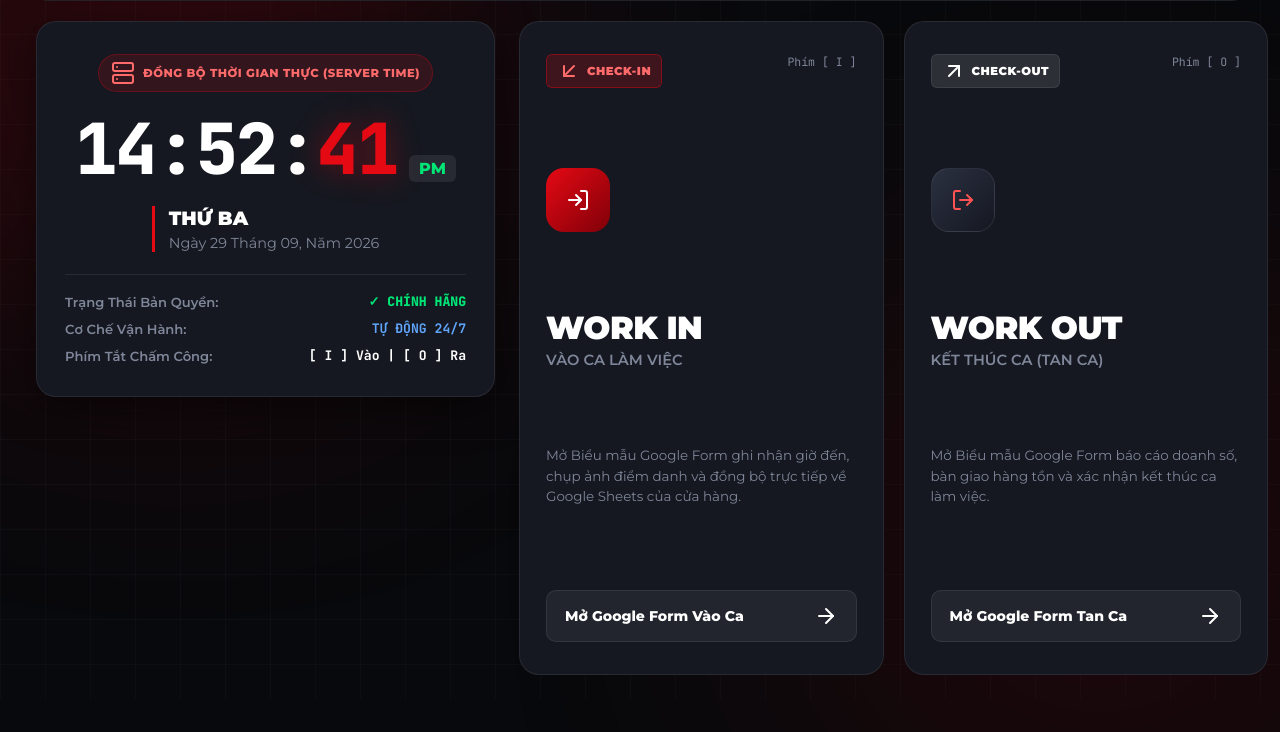
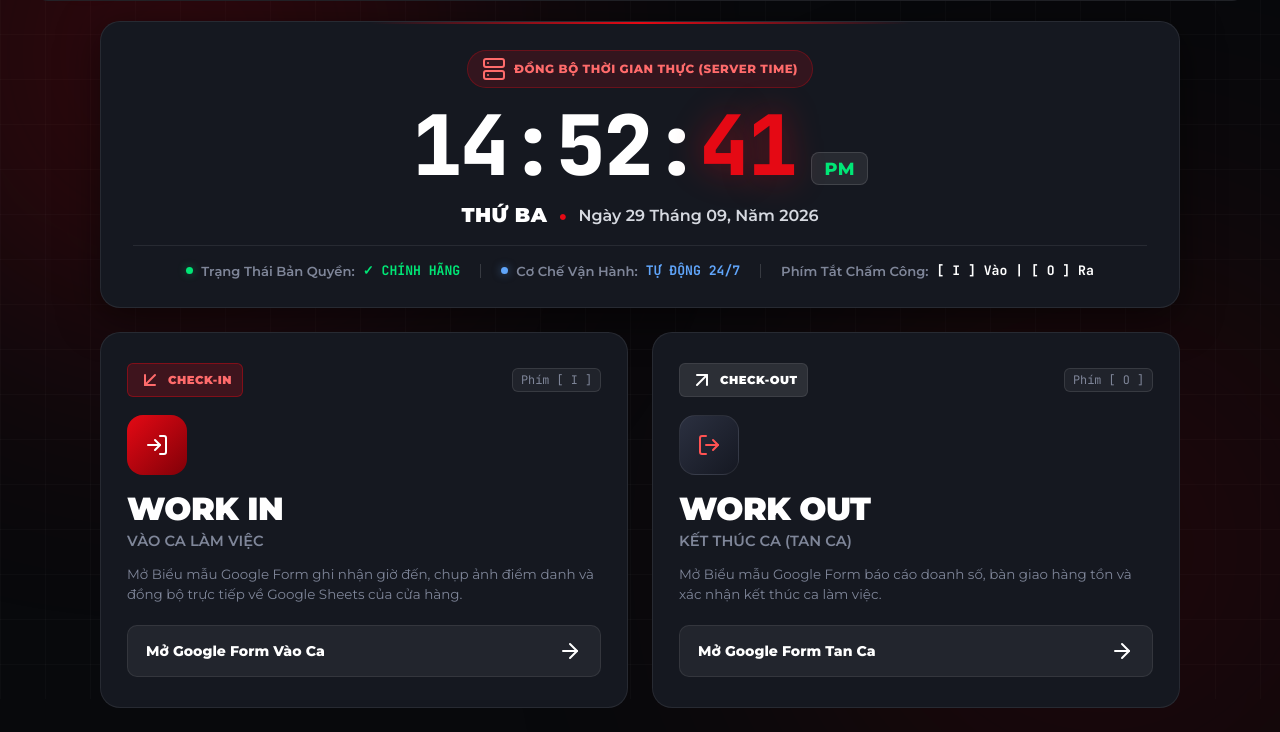
Before and after one commit to nguyenvu52pc-glitch/IELTS_WRITING, a plain HTML site: page index.html in a window 1280 px wide. Shown: the part 101-833 px from the top of the page. Before the commit the page ends 800 px from the top, so only its background shows below. Drawn offline with nearby package versions, Linux system fonts and the light colour scheme; no server answers.

Commit message:
Add files via upload

```diff
--- a/index.html
+++ b/index.html
@@ -319,29 +319,44 @@
       color: #fff;
     }
 
-    /* MAIN CONTAINER */
+    /* MAIN CONTAINER - CENTERED LAYOUT */
     .main-container {
       flex: 1;
-      display: grid;
-      grid-template-columns: 38% 62%;
+      display: flex;
+      flex-direction: column;
+      align-items: center;
+      justify-content: center;
       gap: 24px;
+      max-width: 1080px;
+      width: 100%;
+      margin: 0 auto;
     }
 
-    @media (max-width: 1024px) {
-      .main-container { grid-template-columns: 1fr; }
-    }
-
-    /* LEFT PANEL: ATOMIC CLOCK */
+    /* ATOMIC CLOCK SECTION - CENTERED */
     .clock-card {
+      width: 100%;
       background: var(--bg-card);
       border: 1px solid var(--border-light);
       border-radius: var(--radius-lg);
-      padding: 32px 28px;
+      padding: 28px 32px;
       display: flex;
       flex-direction: column;
       align-items: center;
-      gap: 22px;
+      text-align: center;
+      gap: 14px;
       box-shadow: 0 10px 40px rgba(0,0,0,0.5);
+      position: relative;
+      overflow: hidden;
+    }
+
+    .clock-card::before {
+      content: '';
+      position: absolute;
+      top: 0; left: 50%;
+      transform: translateX(-50%);
+      width: 50%;
+      height: 2px;
+      background: linear-gradient(90deg, transparent, var(--primary-red), transparent);
     }
 
     .card-badge {
@@ -351,9 +366,9 @@
       background: rgba(229, 9, 20, 0.15);
       border: 1px solid rgba(229, 9, 20, 0.3);
       color: #ff6b6b;
-      padding: 6px 12px;
+      padding: 6px 14px;
       border-radius: 20px;
-      font-size: 0.72rem;
+      font-size: 0.74rem;
       font-weight: 800;
       letter-spacing: 0.5px;
       width: fit-content;
@@ -364,71 +379,117 @@
       display: flex;
       align-items: baseline;
       justify-content: center;
-      gap: 12px;
+      gap: 16px;
+      margin: 2px 0;
     }
 
     .time-main {
       font-family: var(--font-mono);
-      font-size: 4.4rem;
+      font-size: clamp(3.6rem, 6.5vw, 5.2rem);
       font-weight: 800;
       letter-spacing: -2px;
       line-height: 1;
     }
 
-    .highlight-red { color: var(--primary-red); text-shadow: 0 0 30px var(--red-glow); }
+    .highlight-red { color: var(--primary-red); text-shadow: 0 0 35px var(--red-glow); }
+
     .period-badge {
       background: rgba(255, 255, 255, 0.08);
-      padding: 4px 10px;
-      border-radius: 6px;
-      font-size: 1rem;
+      border: 1px solid rgba(255, 255, 255, 0.12);
+      padding: 5px 12px;
+      border-radius: 8px;
+      font-size: 1.1rem;
       font-weight: 800;
       color: var(--accent-green);
+      letter-spacing: 0.5px;
     }
 
     .date-container {
-      border-left: 3px solid var(--primary-red);
-      padding-left: 14px;
-      width: fit-content;
-      align-self: center;
+      display: flex;
+      align-items: center;
+      justify-content: center;
+      gap: 12px;
+      flex-wrap: wrap;
     }
 
-    .day-of-week { font-size: 1.2rem; font-weight: 900; color: #fff; }
-    .full-date { font-size: 0.9rem; color: var(--text-dim); margin-top: 4px; }
+    .day-of-week {
+      font-size: 1.25rem;
+      font-weight: 900;
+      color: #fff;
+      letter-spacing: 0.5px;
+    }
 
-    .kiosk-info-box {
+    .date-divider {
+      color: var(--primary-red);
+      font-size: 1.1rem;
+      font-weight: 900;
+    }
+
+    .full-date {
+      font-size: 1rem;
+      color: var(--text-muted);
+      font-weight: 600;
+    }
+
+    .kiosk-info-strip {
       width: 100%;
       border-top: 1px solid var(--border-light);
-      padding-top: 18px;
+      padding-top: 16px;
+      margin-top: 4px;
       display: flex;
-      flex-direction: column;
-      gap: 10px;
+      align-items: center;
+      justify-content: center;
+      gap: 20px;
+      flex-wrap: wrap;
     }
 
-    .info-row {
+    .info-item {
       display: flex;
-      justify-content: space-between;
       align-items: center;
+      gap: 8px;
       font-size: 0.82rem;
     }
+
+    .info-dot {
+      width: 7px;
+      height: 7px;
+      border-radius: 50%;
+    }
+    .info-dot.green { background: var(--accent-green); box-shadow: 0 0 8px var(--green-glow); }
+    .info-dot.blue { background: #60a5fa; box-shadow: 0 0 8px rgba(96, 165, 250, 0.5); }
+
+    .info-sep {
+      width: 1px;
+      height: 14px;
+      background: rgba(255, 255, 255, 0.15);
+    }
+
     .info-label { color: var(--text-dim); font-weight: 600; }
-    .info-val { color: #fff; font-weight: 700; font-family: var(--font-mono); }
+    .info-val { font-weight: 700; font-family: var(--font-mono); }
+    .val-green { color: var(--accent-green); }
+    .val-blue { color: #60a5fa; }
 
-    /* RIGHT PANEL: WORK IN & WORK OUT CARDS */
+    /* ACTION CARDS PANEL - 2 COLS BELOW CLOCK */
     .right-panel {
+      width: 100%;
       display: grid;
       grid-template-columns: 1fr 1fr;
-      gap: 20px;
+      gap: 24px;
     }
 
     @media (max-width: 768px) {
-      .right-panel { grid-template-columns: 1fr; }
+      .right-panel { grid-template-columns: 1fr; gap: 16px; }
+      .info-sep { display: none; }
+      .time-main { font-size: 3.2rem; }
+      .day-of-week { font-size: 1.1rem; }
+      .full-date { font-size: 0.9rem; }
     }
 
     .action-card {
       background: var(--bg-card);
       border: 1px solid var(--border-light);
       border-radius: var(--radius-lg);
-      padding: 32px 26px;
+      padding: 30px 26px;
       cursor: pointer;
       position: relative;
       overflow: hidden;
@@ -436,6 +497,7 @@
       display: flex;
       flex-direction: column;
       justify-content: space-between;
+      min-height: 270px;
     }
 
     .action-card:hover {
@@ -460,14 +522,24 @@
     .in-badge { background: rgba(229, 9, 20, 0.2); color: #ff6b6b; border: 1px solid rgba(229, 9, 20, 0.4); }
     .out-badge { background: rgba(255, 255, 255, 0.1); color: #fff; border: 1px solid var(--border-light); }
 
+    .shortcut-pill {
+      font-size: 0.74rem;
+      color: var(--text-dim);
+      font-family: var(--font-mono);
+      background: rgba(255, 255, 255, 0.05);
+      border: 1px solid rgba(255, 255, 255, 0.1);
+      padding: 3px 8px;
+      border-radius: 6px;
+    }
+
     .action-icon-circle {
-      width: 64px; height: 64px;
-      border-radius: 18px;
+      width: 60px; height: 60px;
+      border-radius: 16px;
       display: flex;
       align-items: center;
       justify-content: center;
-      margin: 20px 0 16px 0;
-      font-size: 1.6rem;
+      margin: 18px 0 14px 0;
+      font-size: 1.5rem;
     }
 
     .in-circle { background: linear-gradient(135deg, var(--primary-red) 0%, #800008 100%); color: #fff; }
@@ -475,7 +547,7 @@
 
     .action-title { font-size: 2rem; font-weight: 900; letter-spacing: -0.5px; }
     .action-sub-vi { font-size: 0.92rem; color: var(--text-dim); margin-top: 4px; font-weight: 600; }
-    .action-desc { font-size: 0.84rem; color: var(--text-dim); line-height: 1.5; margin: 16px 0 24px 0; }
+    .action-desc { font-size: 0.84rem; color: var(--text-dim); line-height: 1.5; margin: 14px 0 20px 0; }
 
     .btn-cta {
       display: inline-flex;
@@ -715,11 +787,10 @@
       </div>
     </header>
 
-    <!-- Main Workspace -->
+    <!-- Main Workspace (Đồng hồ chính giữa phía trên, 2 nút chấm công phía dưới) -->
     <main class="main-container">
-      <!-- CỘT TRÁI: ĐỒNG HỒ NGUYÊN TỬ & THÔNG TIN THIẾT BỊ -->
-      <section class="left-panel">
-        <div class="clock-card">
+      <!-- PHẦN ĐỒNG HỒ NGUYÊN TỬ Ở CHÍNH GIỮA (CENTER / TOP) -->
+      <section class="clock-card">
         <div class="card-badge">
           <i data-lucide="server"></i>
           <span>ĐỒNG BỘ THỜI GIAN THỰC (SERVER TIME)</span>
@@ -734,32 +805,36 @@
 
         <div class="date-container">
           <div class="day-of-week" id="dayOfWeek">ĐANG CẬP NHẬT...</div>
+          <div class="date-divider">•</div>
           <div class="full-date" id="fullDate">Đang kết nối thời gian thực...</div>
         </div>
 
-          <div class="kiosk-info-box">
-            <div class="info-row">
+        <div class="kiosk-info-strip">
+          <div class="info-item">
+            <span class="info-dot green"></span>
             <span class="info-label">Trạng Thái Bản Quyền:</span>
-              <span class="info-val" style="color: var(--accent-green); font-weight: 800;">✓ CHÍNH HÃNG</span>
+            <span class="info-val val-green">✓ CHÍNH HÃNG</span>
           </div>
-            <div class="info-row">
+          <div class="info-sep"></div>
+          <div class="info-item">
+            <span class="info-dot blue"></span>
             <span class="info-label">Cơ Chế Vận Hành:</span>
-              <span class="info-val" style="color: #60a5fa;">TỰ ĐỘNG 24/7</span>
+            <span class="info-val val-blue">TỰ ĐỘNG 24/7</span>
           </div>
-            <div class="info-row">
+          <div class="info-sep"></div>
+          <div class="info-item">
             <span class="info-label">Phím Tắt Chấm Công:</span>
             <span class="info-val">[ I ] Vào | [ O ] Ra</span>
           </div>
         </div>
-        </div>
       </section>
 
-      <!-- CỘT PHẢI: WORK IN & WORK OUT -->
+      <!-- HAI Ô WORK IN & WORK OUT Ở PHÍA DƯỚI (BOTTOM) -->
       <section class="right-panel">
         <div class="action-card card-work-in" onclick="openForm('WORK_IN')">
-          <div style="display: flex; justify-content: space-between;">
+          <div style="display: flex; justify-content: space-between; align-items: center;">
             <span class="action-badge in-badge"><i data-lucide="arrow-down-left"></i> CHECK-IN</span>
-            <span style="font-size: 0.72rem; color: var(--text-dim); font-family: var(--font-mono);">Phím [ I ]</span>
+            <span class="shortcut-pill">Phím [ I ]</span>
           </div>
           <div class="action-icon-circle in-circle"><i data-lucide="log-in"></i></div>
           <div>
@@ -771,9 +846,9 @@
         </div>
 
         <div class="action-card card-work-out" onclick="openForm('WORK_OUT')">
-          <div style="display: flex; justify-content: space-between;">
+          <div style="display: flex; justify-content: space-between; align-items: center;">
             <span class="action-badge out-badge"><i data-lucide="arrow-up-right"></i> CHECK-OUT</span>
-            <span style="font-size: 0.72rem; color: var(--text-dim); font-family: var(--font-mono);">Phím [ O ]</span>
+            <span class="shortcut-pill">Phím [ O ]</span>
           </div>
           <div class="action-icon-circle out-circle"><i data-lucide="log-out"></i></div>
           <div>
```
Lines whose indentation alone changed are shown as unchanged.
